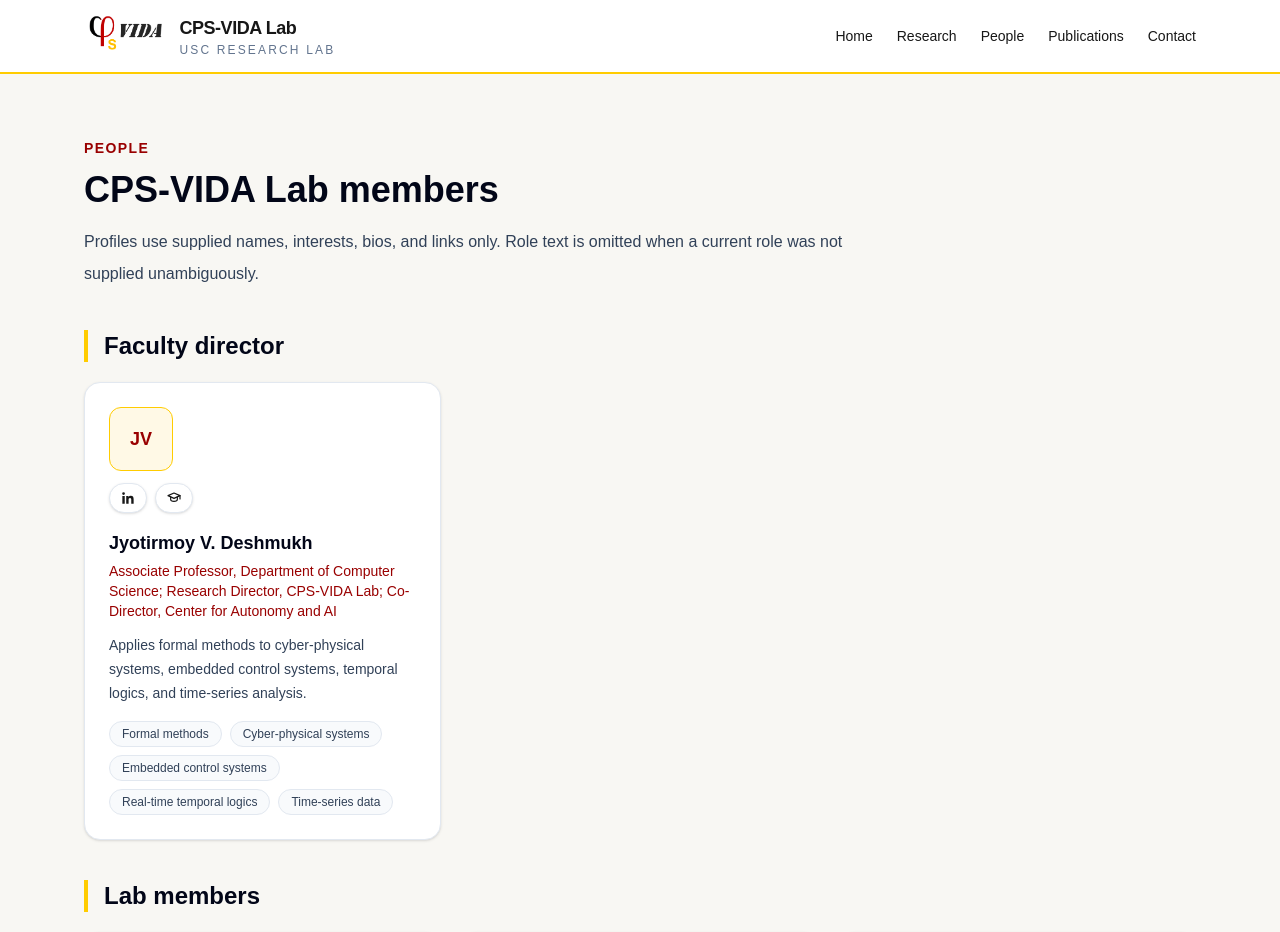
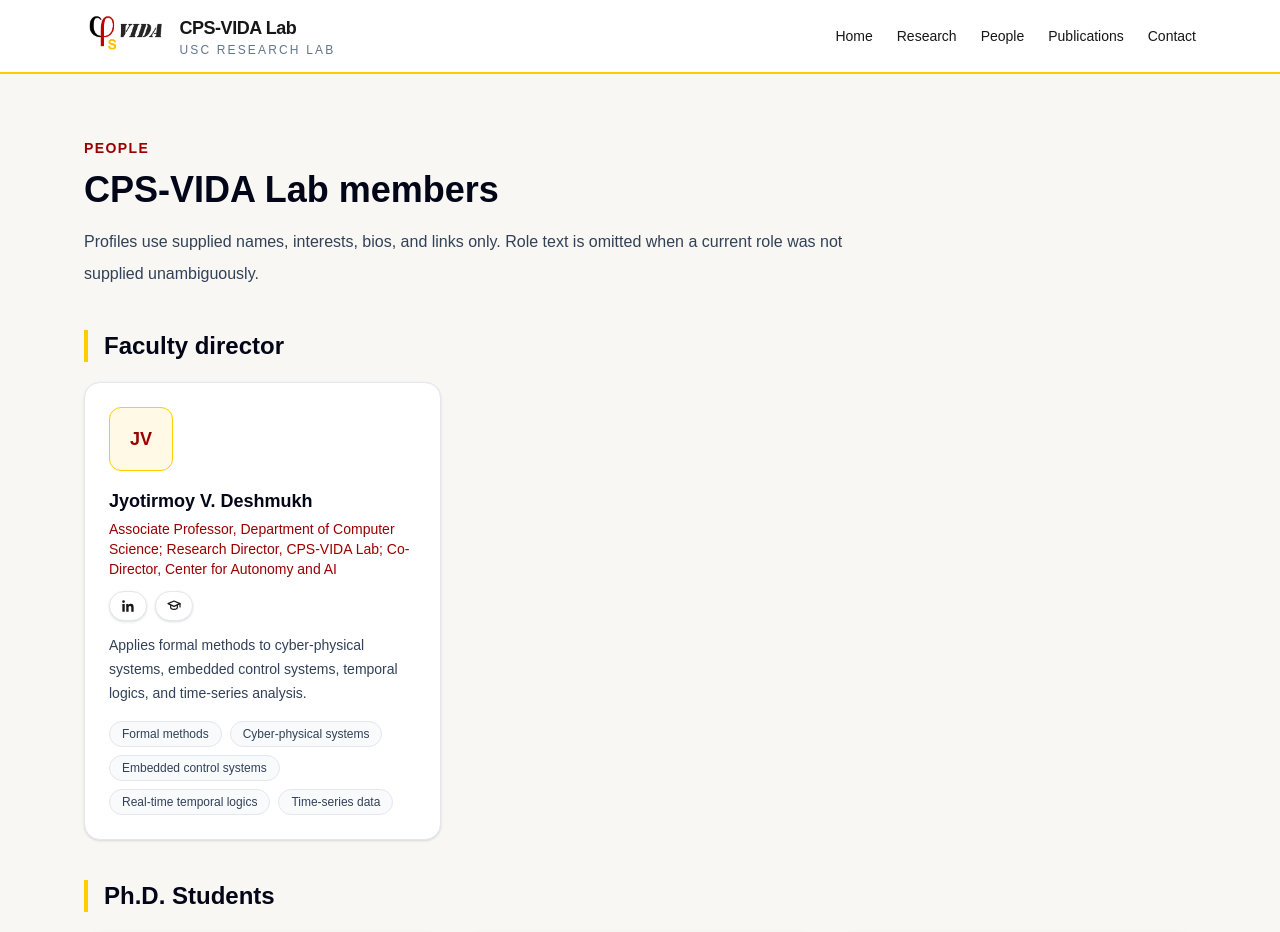
Before and after one commit to Alfredo-ReinaCorona/vida-lab-redesign, a Next.js app: page /people in a window 1280 px wide. Shown: the top 932 px of the page. Built offline with nearby package versions, Linux system fonts and the light colour scheme.

Commit message:
Update people student groups and profiles

```diff
--- a/src/app/people/[slug]/page.tsx
+++ b/src/app/people/[slug]/page.tsx
@@ -1,6 +1,6 @@
 import Link from "next/link";
 import { notFound } from "next/navigation";
-import { getInitials } from "@/components/person-card";
+import { getInitials, getPersonRole } from "@/components/person-card";
 import { PersonSocialLinks } from "@/components/social-links";
 import { getPersonBySlug, people } from "@/content/people";
 
@@ -22,6 +22,9 @@ export default async function PersonProfilePage({ params }: { params: Promise<{
 
   if (!person) notFound();
 
+  const role = getPersonRole(person);
+  const hasNarrative = Boolean(person.biography?.length || person.cardSummary);
+
   return (
     <main className="mx-auto max-w-5xl px-5 py-12">
       <Link className="text-sm font-semibold text-[var(--usc-cardinal)] underline-offset-4 hover:underline" href="/people/">
@@ -38,10 +41,12 @@ export default async function PersonProfilePage({ params }: { params: Promise<{
           <div>
             <p className="text-sm font-semibold uppercase tracking-widest text-[var(--usc-cardinal)]">Profile</p>
             <h1 className="mt-3 text-4xl font-semibold tracking-tight text-slate-950">{person.name}</h1>
-            {person.role ? <p className="mt-3 text-base font-medium leading-7 text-[var(--usc-cardinal)]">{person.role}</p> : null}
-            <div className="mt-6 space-y-4 text-base leading-8 text-slate-700">
-              {(person.biography?.length ? person.biography : [person.cardSummary]).map((paragraph) => <p key={paragraph}>{paragraph}</p>)}
-            </div>
+            {role ? <p className="mt-3 text-base font-medium leading-7 text-[var(--usc-cardinal)]">{role}</p> : null}
+            {hasNarrative ? (
+              <div className="mt-6 space-y-4 text-base leading-8 text-slate-700">
+                {(person.biography?.length ? person.biography : [person.cardSummary]).map((paragraph) => <p key={paragraph}>{paragraph}</p>)}
+              </div>
+            ) : null}
           </div>
         </div>
       </section>
--- a/src/app/people/page.tsx
+++ b/src/app/people/page.tsx
@@ -1,7 +1,42 @@
 import { PersonCard } from "@/components/person-card";
-import { people } from "@/content/people";
+import { people, type Person } from "@/content/people";
 
-const groups = ["Faculty director", "Lab members"] as const;
+type PeopleSection = {
+  title: string;
+  group: Person["group"];
+};
+
+const sections: PeopleSection[] = [
+  { title: "Faculty director", group: "Faculty director" },
+  { title: "Ph.D. Students", group: "phd" },
+  { title: "M.S. Students", group: "ms" },
+  { title: "Undergraduate Students", group: "undergrad" },
+];
+
 export default function PeoplePage() {
-  return <main className="mx-auto max-w-6xl px-5 py-16"><p className="text-sm font-semibold uppercase tracking-widest text-[var(--usc-cardinal)]">People</p><h1 className="mt-3 text-4xl font-semibold text-slate-950">CPS-VIDA Lab members</h1><p className="mt-4 max-w-3xl leading-8 text-slate-700">Profiles use supplied names, interests, bios, and links only. Role text is omitted when a current role was not supplied unambiguously.</p>{groups.map((group) => <section className="mt-10" key={group}><h2 className="border-l-4 border-[var(--usc-gold)] pl-4 text-2xl font-semibold text-slate-950">{group}</h2><div className="mt-5 grid gap-5 md:grid-cols-2 lg:grid-cols-3">{people.filter((person) => person.group === group).map((person) => <PersonCard key={person.name} person={person} />)}</div></section>)}</main>;
+  return (
+    <main className="mx-auto max-w-6xl px-5 py-16">
+      <p className="text-sm font-semibold uppercase tracking-widest text-[var(--usc-cardinal)]">People</p>
+      <h1 className="mt-3 text-4xl font-semibold text-slate-950">CPS-VIDA Lab members</h1>
+      <p className="mt-4 max-w-3xl leading-8 text-slate-700">
+        Profiles use supplied names, interests, bios, and links only. Role text is omitted when a current role was not supplied unambiguously.
+      </p>
+      {sections.map((section) => {
+        const sectionPeople = people.filter((person) => person.group === section.group);
+
+        if (!sectionPeople.length) return null;
+
+        return (
+          <section className="mt-10" key={section.group}>
+            <h2 className="border-l-4 border-[var(--usc-gold)] pl-4 text-2xl font-semibold text-slate-950">{section.title}</h2>
+            <div className="mt-5 grid gap-5 md:grid-cols-2 lg:grid-cols-3">
+              {sectionPeople.map((person) => (
+                <PersonCard key={person.slug} person={person} />
+              ))}
+            </div>
+          </section>
+        );
+      })}
+    </main>
+  );
 }
--- a/src/components/person-card.tsx
+++ b/src/components/person-card.tsx
@@ -13,7 +13,13 @@ export function getInitials(name: string) {
     .toUpperCase();
 }
 
+export function getPersonRole(person: Person) {
+  return person.displayRole ?? person.role;
+}
+
 export function PersonCard({ person }: { person: Person }) {
+  const role = getPersonRole(person);
+
   return (
     <article className="group relative flex h-full flex-col rounded-2xl border border-slate-200 bg-white p-6 shadow-sm transition hover:-translate-y-0.5 hover:border-[var(--usc-cardinal)] hover:shadow-md focus-within:border-[var(--usc-cardinal)]">
       <Link
@@ -24,10 +30,10 @@ export function PersonCard({ person }: { person: Person }) {
       <div className="inline-flex h-16 w-16 items-center justify-center rounded-xl border border-[var(--usc-gold)] bg-[var(--profile-tile)] text-lg font-semibold text-[var(--usc-cardinal)] transition group-hover:border-[var(--usc-cardinal)]">
         {getInitials(person.name)}
       </div>
+      <h3 className="mt-4 text-lg font-semibold text-slate-950">{person.name}</h3>
+      {role ? <p className="mt-1 text-sm font-medium text-[var(--usc-cardinal)]">{role}</p> : null}
       <PersonSocialLinks person={person} className="relative z-20 mt-3" />
-      <h3 className="mt-4 text-lg font-semibold text-slate-950">{person.name}</h3>
-      {person.role ? <p className="mt-1 text-sm font-medium text-[var(--usc-cardinal)]">{person.role}</p> : null}
-      <p className="mt-3 text-sm leading-6 text-slate-700">{person.cardSummary}</p>
+      {person.cardSummary ? <p className="mt-3 text-sm leading-6 text-slate-700">{person.cardSummary}</p> : null}
       {person.interests.length ? (
         <ul className="mt-4 flex flex-wrap gap-2" aria-label={`${person.name} research interests`}>
           {person.interests.slice(0, 5).map((interest) => (
--- a/src/content/people.ts
+++ b/src/content/people.ts
@@ -14,8 +14,9 @@ export type Person = {
   name: string;
   slug: string;
   role?: string;
-  group: "Faculty director" | "Lab members";
-  cardSummary: string;
+  displayRole?: string;
+  group: "Faculty director" | "phd" | "ms" | "undergrad";
+  cardSummary?: string;
   biography?: string[];
   interests: string[];
   website?: string;
@@ -50,7 +51,7 @@ export const people: Person[] = [
   {
     name: "Merve Atasever",
     slug: "merve-atasever",
-    group: "Lab members",
+    group: "phd",
     cardSummary: "Works on reinforcement learning, representation learning, multi-agent settings, and robotics.",
     biography: [
       "Following a double major in Mathematics and Physics at Bogazici University, Merve pursued a master’s degree in Differential Geometry at Istanbul Technical University. Before beginning doctoral studies at USC, she worked as a data scientist on several AI projects. Her research interests include reinforcement learning and robotics.",
@@ -69,7 +70,7 @@ export const people: Person[] = [
   {
     name: "Yuan Xia",
     slug: "yuan-xia",
-    group: "Lab members",
+    group: "phd",
     cardSummary: "Researches large language models, multimodal AI, autonomous driving, distributed systems, and software engineering.",
     biography: [
       "Yuan Xia is pursuing a Ph.D. in Computer Science at the University of Southern California. Her research spans large language models, multimodal AI, autonomous driving, distributed systems, and software engineering. She leads a student group at CPS-VIDA Lab developing LLMs for perception-system monitoring, driving-event detection, and program synthesis. She previously interned at Bell Labs, where she worked on machine-learning research focused on LLM logical reasoning.",
@@ -88,7 +89,7 @@ export const people: Person[] = [
   {
     name: "Navid Hashemi",
     slug: "navid-hashemi",
-    group: "Lab members",
+    group: "phd",
     cardSummary: "Studies artificial intelligence and temporal logics for verification and neurosymbolic reinforcement learning.",
     biography: [
       "Navid Hashemi’s research lies at the intersection of artificial intelligence and temporal logics, with applications in formal verification of learning-enabled systems and neurosymbolic reinforcement learning.",
@@ -107,7 +108,7 @@ export const people: Person[] = [
   {
     name: "Xin Qin",
     slug: "xin-qin",
-    group: "Lab members",
+    group: "phd",
     cardSummary: "Focuses on predictive monitoring, robust testing, verification, formal methods, and machine learning.",
     interests: ["Predictive monitoring", "Robust testing", "Verification", "Formal methods", "Machine learning"],
     website: "https://xinqin23.github.io/",
@@ -123,7 +124,7 @@ export const people: Person[] = [
   {
     name: "Yiqi “Nick” Zhao",
     slug: "yiqi-zhao",
-    group: "Lab members",
+    group: "phd",
     cardSummary: "Works on design, verification, and testing of learning-enabled cyber-physical systems.",
     biography: [
       "Yiqi Zhao is a Ph.D. student in Computer Science at the University of Southern California. He works with Professor Jyo Deshmukh and Professor Lars Lindemann. His research interests include design, verification, and testing of learning-enabled cyber-physical systems using formal-methods and control-theoretic approaches. Before USC, he studied at Vanderbilt University, majoring in Computer Science and Mathematics, Applied Track, with minors in Electrical Engineering and Data Science. At Vanderbilt, he worked with Professor Meiyi Ma on smart-city and specification-enhanced machine-learning research.",
@@ -142,7 +143,7 @@ export const people: Person[] = [
   {
     name: "Sam Williams",
     slug: "sam-williams",
-    group: "Lab members",
+    group: "phd",
     cardSummary: "Applies game theory to strategic behavior in multi-agent cyber-physical systems.",
     biography: [
       "Sam Williams is a Ph.D. student in Computer Science at the University of Southern California and a member of CPS-VIDA Lab. His research applies game theory to reason about strategic behavior in multi-agent cyber-physical systems. He received a B.S. in Computer Science from the University of Colorado Boulder in 2022.",
@@ -160,7 +161,7 @@ export const people: Person[] = [
   {
     name: "Sheryl Paul",
     slug: "sheryl-paul",
-    group: "Lab members",
+    group: "phd",
     cardSummary: "Researches policy making, reinforcement learning, game theory, and societal applications of AI.",
     biography: [
       "Sheryl Paul is a Ph.D. candidate interested in policy making, reinforcement learning, and game theory. She completed a bachelor’s degree in Computer Engineering at Mumbai University, where she worked on machine-learning projects. She earned an M.Sc. in Computer Science from the University of Oxford, with a thesis on the evolution of norms and game theory.",
@@ -179,7 +180,7 @@ export const people: Person[] = [
   {
     name: "Anand Balakrishnan",
     slug: "anand-balakrishnan",
-    group: "Lab members",
+    group: "phd",
     cardSummary: "Designs and verifies autonomous and learning-enabled systems using formal specifications.",
     biography: [
       "Anand Balakrishnan is a Ph.D. candidate in Computer Science advised by Jyotirmoy Deshmukh. His research interests lie in the design and verification of autonomous systems using formal specifications, particularly learning-enabled systems. His current work focuses on reinforcement-learning-based controller synthesis for time-sensitive and safety-critical tasks encoded as temporal logics or automata, and the use of formal logic to monitor perception-based systems.",
@@ -195,6 +196,53 @@ export const people: Person[] = [
     googleScholarUrl: "https://scholar.google.com/citations?hl=en&user=egagNkwAAAAJ",
     placeholder: false,
   },
+  {
+    name: "Alfredo Reina Corona",
+    slug: "alfredo-reina-corona",
+    displayRole: "M.S. Graduate",
+    group: "ms",
+    interests: ["Robotics"],
+    linkedinUrl: "https://www.linkedin.com/in/alfredo-reina-corona-bb60a51a2",
+    placeholder: false,
+  },
+  {
+    name: "Cagan Bakirci",
+    slug: "cagan-bakirci",
+    displayRole: "M.S. Graduate",
+    group: "ms",
+    interests: ["Robotics"],
+    linkedinUrl: "https://www.linkedin.com/in/caganbakirci",
+    placeholder: false,
+  },
+  {
+    name: "Keyan Azbijari",
+    slug: "keyan-azbijari",
+    displayRole: "M.S. Student",
+    group: "ms",
+    interests: ["Robotics"],
+    linkedinUrl: "https://www.linkedin.com/in/keyan-azbijari-671b201bb",
+    placeholder: false,
+  },
+  {
+    name: "Tolga Izdas",
+    slug: "tolga-izdas",
+    displayRole: "M.S. Student",
+    group: "ms",
+    interests: ["Robotics"],
+    linkedinUrl: "https://www.linkedin.com/in/tolgaizdas",
+    googleScholarUrl: "https://scholar.google.com/citations?hl=en&user=GXujHFgAAAAJ",
+    placeholder: false,
+  },
+  {
+    name: "Richard Yang",
+    slug: "richard-yang",
+    displayRole: "Visiting Researcher · University of Florida",
+    group: "undergrad",
+    interests: ["Robotics"],
+    linkedinUrl: "https://www.linkedin.com/in/yangricharduf/",
+    placeholder: false,
+  },
+
 ];
 
 export function getPersonBySlug(slug: string) {
```
